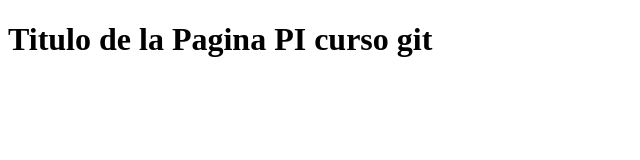
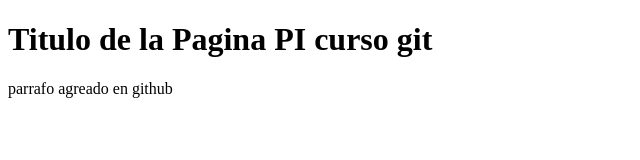
Before and after one commit to rodStone/PI_cursoGitE02, a plain HTML site: page index.html in a window 1280 px wide. Shown: the whole page, without its empty margins (0-640 px from the left). Drawn offline with Linux system fonts and the light colour scheme.

Commit message:
se edito index.html en github

```diff
--- a/index.html
+++ b/index.html
@@ -8,5 +8,6 @@
 </head>
 <body>
     <h1>Titulo de la Pagina PI curso git</h1>
+    <p>parrafo agreado en github</p>
 </body>
 </html>
```
